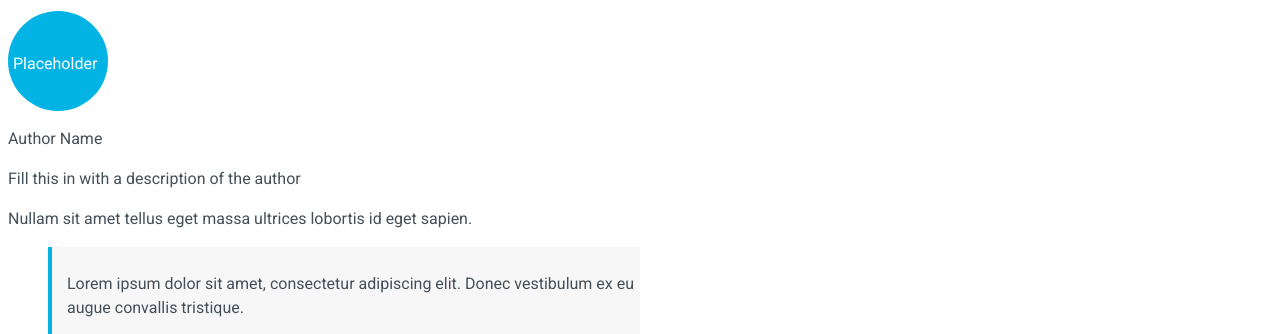
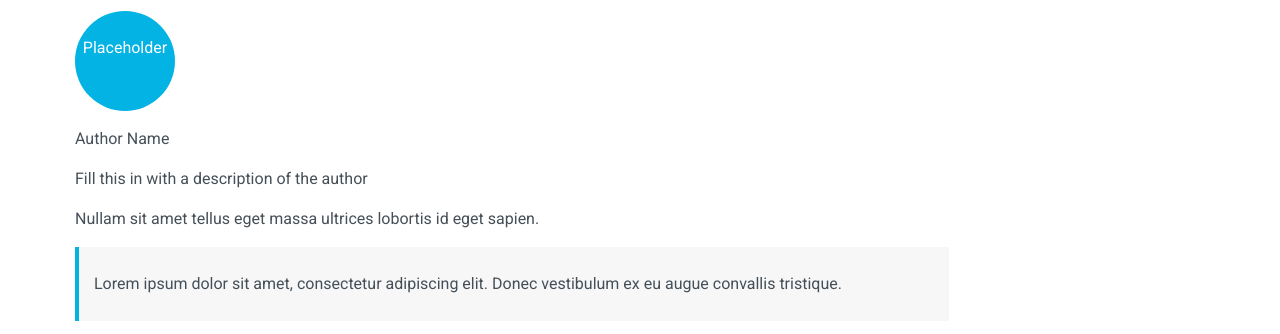
Before and after one commit to hokkichan/udacity-front-end-nanodegree, a plain HTML site: page personal-blog/blog.html in a window 1280 px wide. Shown: the part 112-446 px from the top of the page. Drawn offline with Linux system fonts and the light colour scheme.

Commit message:
Update blog.css
Type: style

```diff
--- a/personal-blog/css/blog.css
+++ b/personal-blog/css/blog.css
@@ -2,11 +2,17 @@
   font-family: 'Roboto', sans-serif;
   color: #454F58;
   line-height: 1.5;
-  width: 80%;
-  /*margin-left: 25px; */
+  margin-left: 25px;
 }
 
+code, strong {
+  margin: 0;
+}
+
+
+
 blockquote {
+
   border-left: 4px solid #02B3E4;
   padding-top: 25px;
   padding-bottom: 25px;
@@ -34,9 +40,10 @@ blockquote {
 }
 
 #placeholder {
+  margin: 0;
   color: white;
   padding-top: 25px;
-  padding-left: 5px;
+  padding-left: -15px;
   text-align: center;
 }
 
```
